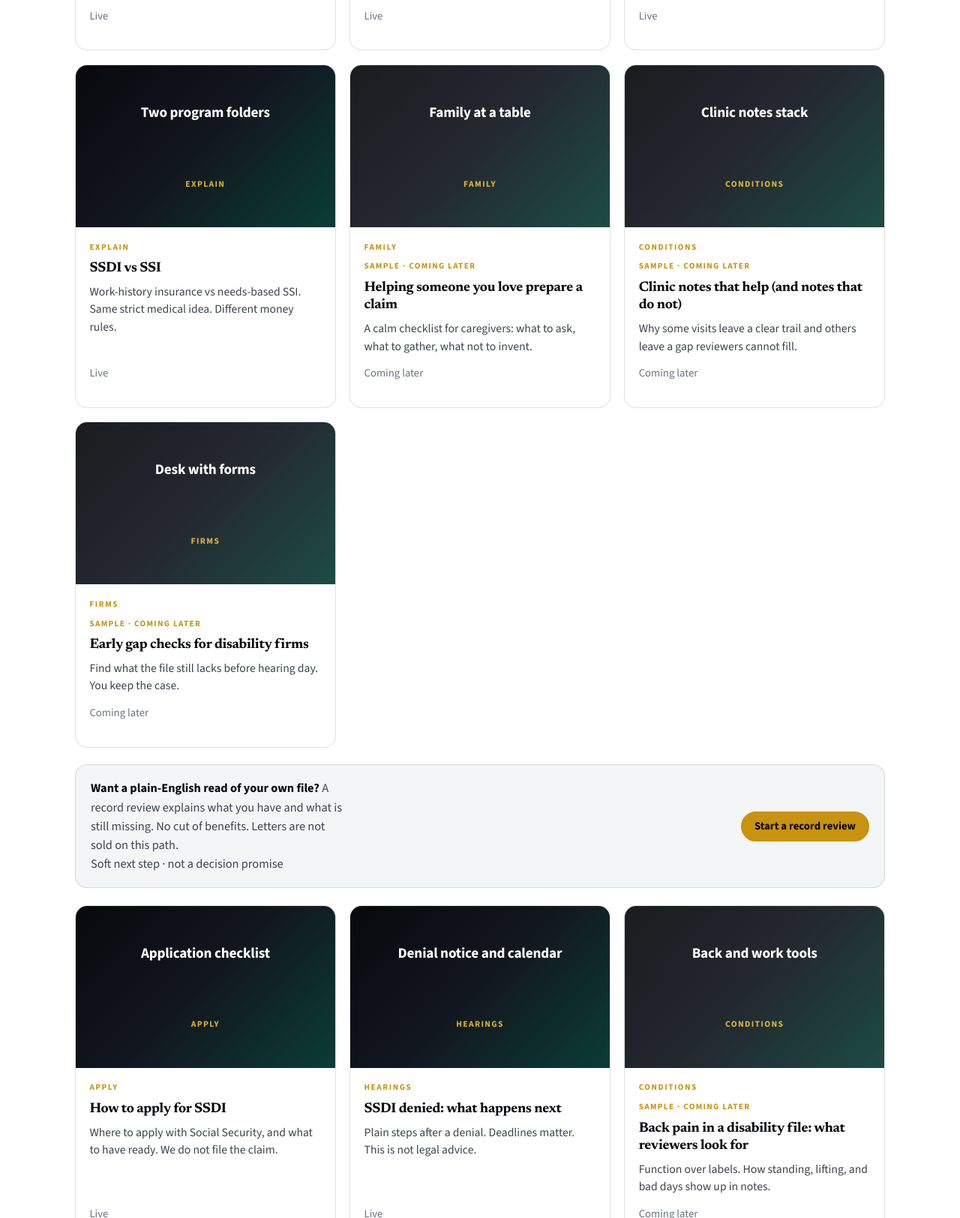
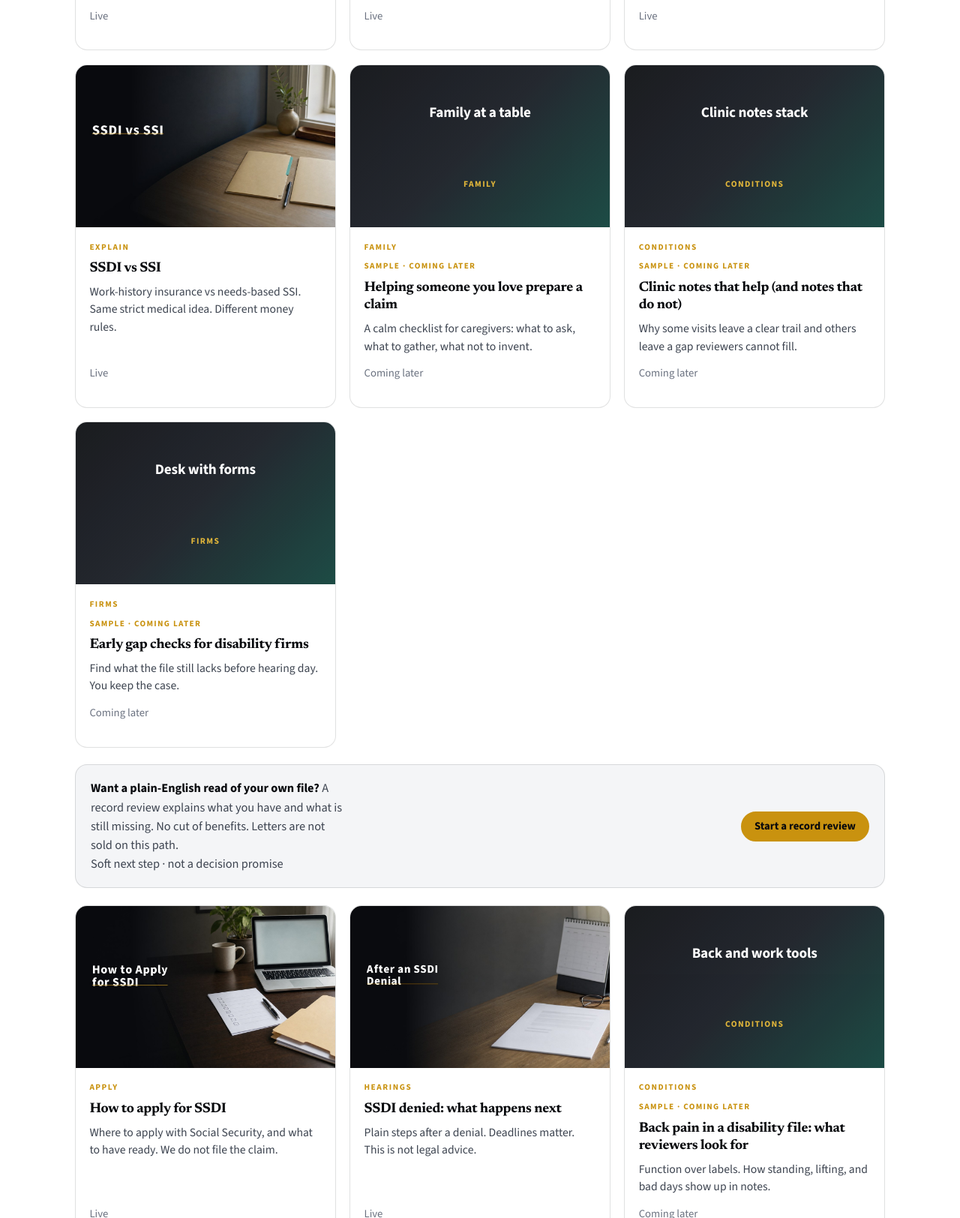
Before and after one commit to ClaimClimbers/sis-product-site, a website: page articles.html in a window 1280 px wide. Shown: the part 1496-3120 px from the top of the page at 75% size. Drawn offline with nearby package versions, Linux system fonts and the light colour scheme.

Commit message:
Soft CLEAR: B1 featured images on three GO journey pages (#23)
Drop Design PASS 16:9 heroes and 16:10 library thumbs onto /ssdi-vs-ssi, /ssdi-denied-next-steps, and /how-to-apply-ssdi. Offer, Home, and Pricing copy unchanged.

Co-authored-by: Cursor Agent <cursoragent@cursor.com>

```diff
--- a/articles.html
+++ b/articles.html
@@ -136,7 +136,9 @@
           </li>
           <li data-topic="explain">
             <a class="card" href="/ssdi-vs-ssi">
-              <div class="card-thumb" aria-hidden="true"><div class="thumb-ph">Two program folders<span>Explain</span></div></div>
+              <div class="card-thumb">
+                <img src="images/ssdi-vs-ssi-card-16x10.jpg" width="1200" height="750" alt="SSDI vs SSI. Two labeled folders for work-history insurance and needs-based SSI on a clean desk in soft daylight.">
+              </div>
               <div class="card-body">
                 <p class="tag">Explain</p>
                 <h3>SSDI vs SSI</h3>
@@ -194,7 +196,9 @@
 
           <li data-topic="apply" id="topic-apply">
             <a class="card" href="/how-to-apply-ssdi">
-              <div class="card-thumb" aria-hidden="true"><div class="thumb-ph">Application checklist<span>Apply</span></div></div>
+              <div class="card-thumb">
+                <img src="images/how-to-apply-ssdi-card-16x10.jpg" width="1200" height="750" alt="How to Apply for SSDI. Checklist, laptop, and folder on a clean desk in soft daylight.">
+              </div>
               <div class="card-body">
                 <p class="tag">Apply</p>
                 <h3>How to apply for SSDI</h3>
@@ -205,7 +209,9 @@
           </li>
           <li data-topic="hearings" id="topic-hearings">
             <a class="card" href="/ssdi-denied-next-steps">
-              <div class="card-thumb" aria-hidden="true"><div class="thumb-ph">Denial notice and calendar<span>Hearings</span></div></div>
+              <div class="card-thumb">
+                <img src="images/ssdi-denied-next-steps-card-16x10.jpg" width="1200" height="750" alt="After an SSDI Denial. Denial notice and calendar on a clean desk in soft daylight.">
+              </div>
               <div class="card-body">
                 <p class="tag">Hearings</p>
                 <h3>SSDI denied: what happens next</h3>
```
Also changed, not shown: how-to-apply-ssdi.html (+3 -0 lines), ssdi-denied-next-steps.html (+3 -0 lines), ssdi-vs-ssi.html (+3 -0 lines), images/how-to-apply-ssdi-card-16x10.jpg (added), images/how-to-apply-ssdi-featured-16x9.jpg (added), images/ssdi-denied-next-steps-card-16x10.jpg (added), images/ssdi-denied-next-steps-featured-16x9.jpg (added), images/ssdi-vs-ssi-card-16x10.jpg (added), images/ssdi-vs-ssi-featured-16x9.jpg (added).
